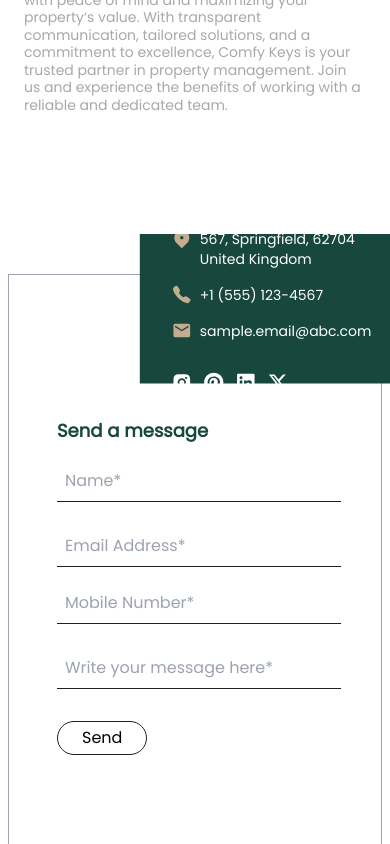
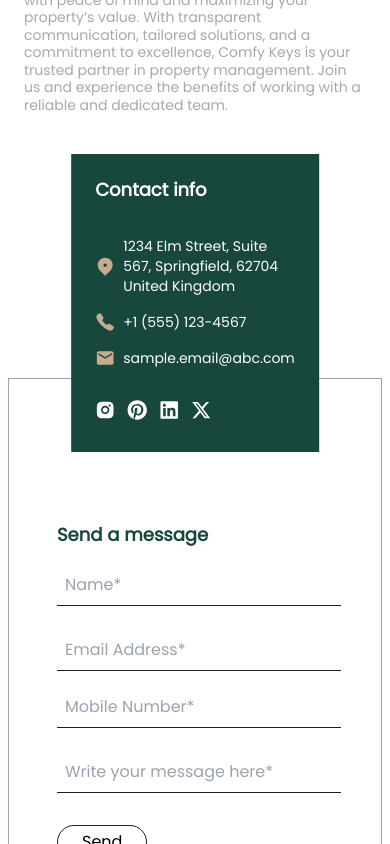
Before and after one commit to Rashid004/Comfy-keys, a Next.js app: page / in a window 390 px wide. Shown: the part 3240-4084 px from the top of the page. Built offline with nearby package versions, Linux system fonts and the light colour scheme.

Commit message:
Changes Form

```diff
--- a/components/pages/FormCta.js
+++ b/components/pages/FormCta.js
@@ -12,10 +12,52 @@ import React from "react";
 
 function FormCta() {
   return (
-    <section className="section-container my-28" id="contact">
-      <div className="relative flex flex-col md:flex-row items-center w-full">
+    <section
+      className="section-container mt-1  py-24 sm:pt-60 md:py-0 relative"
+      id="contact"
+    >
+      <div className="md:hidden  absolute bottom-1/2 flex flex-col items-start justify-center gap-4 bg-dark-500 text-primary-50 max-w-full md:max-w-xs lg:max-w-sm max-h-fit md:h-[400px]  px-6 py-8  left-1/2 transform -translate-x-1/2  -translate-y-1/2 sm:bottom-2/3 sm:translate-y-20 z-50 ">
+        <h2 className="text-lg sm:text-2xl font-semibold mb-4 sm:mb-8 md:text-nowrap text-center md:text-left">
+          Contact info
+        </h2>
+        <div className="flex items-center md:items-start gap-2 sm:gap-4">
+          <span className="flex-shrink-0">
+            <RiMapPin2Fill className="w-5 h-5 sm:w-8 sm:h-8 text-dark-600" />
+          </span>
+          <p className="text-sm sm:text-base">
+            1234 Elm Street, Suite <br /> 567, Springfield, 62704 <br /> United
+            Kingdom
+          </p>
+        </div>
+        <div className="flex items-center gap-2 sm:gap-4">
+          <span className="flex-shrink-0">
+            <IoCall className="w-5 h-5 sm:w-8 sm:h-8 text-dark-600" />
+          </span>
+          <p className="text-sm sm:text-base">+1 (555) 123-4567</p>
+        </div>
+        <div className="flex items-center gap-2 sm:gap-4">
+          <MdEmail className="w-5 h-5 sm:w-8 sm:h-8 text-dark-600" />
+          <p className="text-sm sm:text-base">sample.email@abc.com</p>
+        </div>
+
+        <div className="flex items-center justify-center gap-3 sm:gap-6 mt-4 sm:mt-8">
+          <span className="flex-shrink-0">
+            <RiInstagramFill className="w-5 h-5 sm:w-8 sm:h-8 text-primary-50" />
+          </span>
+          <span className="flex-shrink-0">
+            <FaPinterest className="w-5 h-5 sm:w-8 sm:h-8 text-primary-50" />
+          </span>
+          <span className="flex-shrink-0">
+            <FaLinkedin className="w-5 h-5 sm:w-8 sm:h-8 text-primary-50" />
+          </span>
+          <span className="flex-shrink-0">
+            <FaXTwitter className="w-5 h-5 sm:w-8 sm:h-8 text-primary-50" />
+          </span>
+        </div>
+      </div>
+      <div className="relative flex flex-col md:flex-row items-center w-full mt-28 sm:mt-6 md:mt-0">
         {/* Contact Info Box */}
-        <div className="absolute  flex flex-col items-start gap-4 bg-dark-500 text-primary-50 max-w-full md:max-w-xs lg:max-w-sm h-[251px] md:h-[490px] px-8 py-4 top-0 left-0 transform md:translate-x-0 translate-x-1/2 md:translate-y-24 -translate-y-1/2 z-50 ">
+        <div className="hidden  absolute  md:flex flex-col items-start gap-4 bg-dark-500 text-primary-50 max-w-full md:max-w-xs lg:max-w-sm max-h-fit md:h-[400px]  px-8 py-4 top-0 left-0 transform md:translate-x-0 translate-x-1/2 md:translate-y-24 -translate-y-2/3 z-50 ">
           <h2 className="text-lg sm:text-2xl font-semibold mb-4 sm:mb-8 md:text-nowrap text-center md:text-left">
             Contact info
           </h2>
@@ -56,7 +98,7 @@ function FormCta() {
         </div>
 
         {/* Form Box */}
-        <div className="md:ml-20 lg:ml-32 flex flex-col items-center justify-center md:w-full sm:w-2/3 min-h-[583px] z-0 pb-6 border border-gray-400 mt-4 md:mt-0 pt-16 md:pt-0 pl-8 md:pl-72 lg:pl-[400px]  px-6">
+        <div className="md:ml-20 lg:ml-32 flex flex-col items-center justify-center w-full md:w-[90%]  min-h-[583px] z-0 pb-6 border border-gray-400 mt-4 md:mt-0 pt-16 md:pt-0 pl-8 md:pl-72 lg:pl-[400px]  px-6">
           <div className="flex flex-col items-start gap-4 w-full px-4 md:px-0">
             <h2 className="text-dark-500 text-lg sm:text-2xl font-semibold md:mb-8">
               Send a message
--- a/components/pages/Partner.js
+++ b/components/pages/Partner.js
@@ -4,7 +4,7 @@ import Image from "next/image";
 
 function Partner() {
   return (
-    <section className="section-container" id="partner">
+    <section className="section-container mb-8 " id="partner">
       <div className="flex flex-col items-start mx-4 md:flex-row gap-2 md:gap-6 sm:items-center">
         <div className="relative inset-0 z-20 flex items-start gap-4 md:gap-10 lg:gap-16 flex-col w-full md:w-1/2 translate-y-4 lg:translate-y-10 order-2 md:order-1">
           <h1 className="heading-style text-nowrap">Partner With Us</h1>
```
